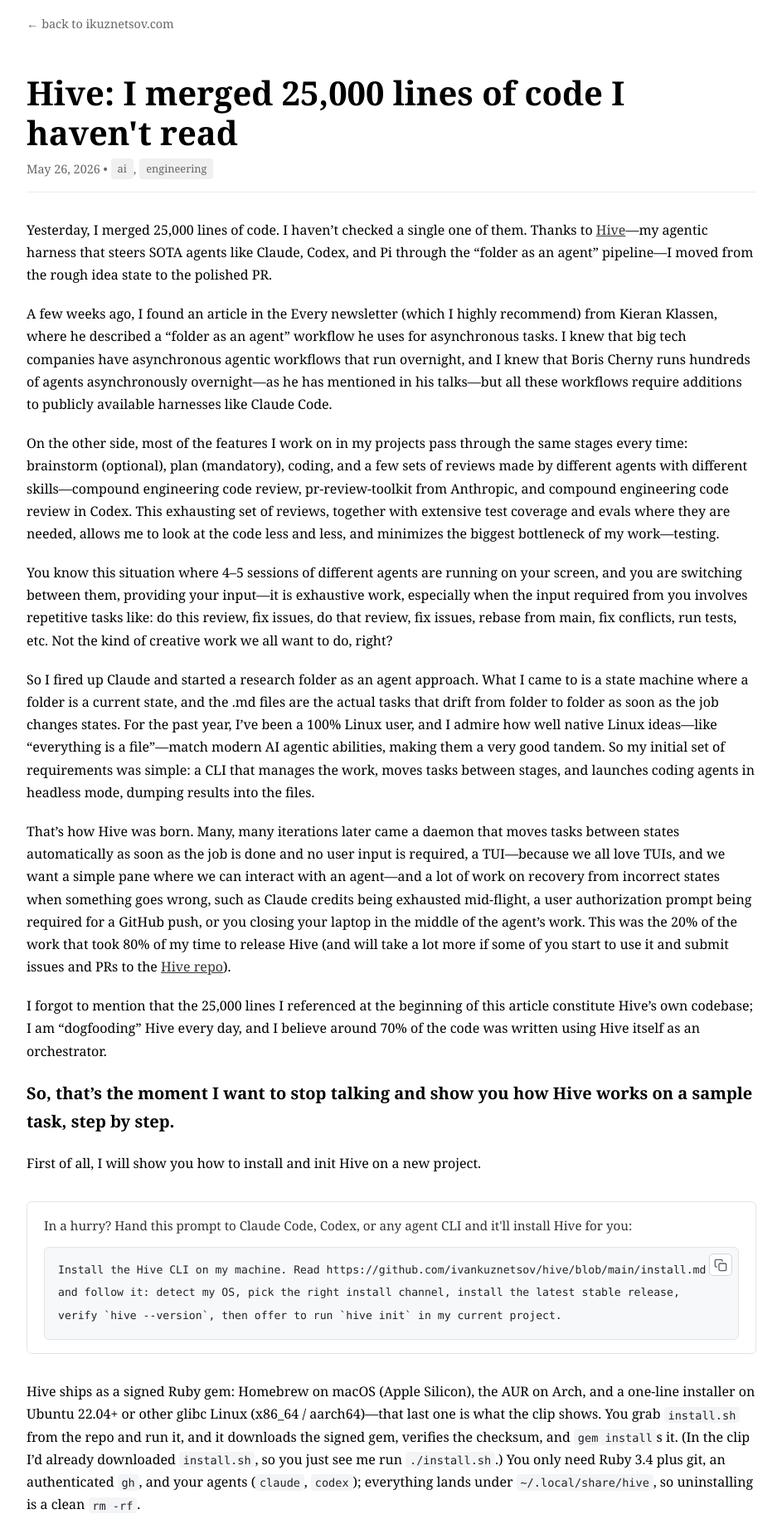
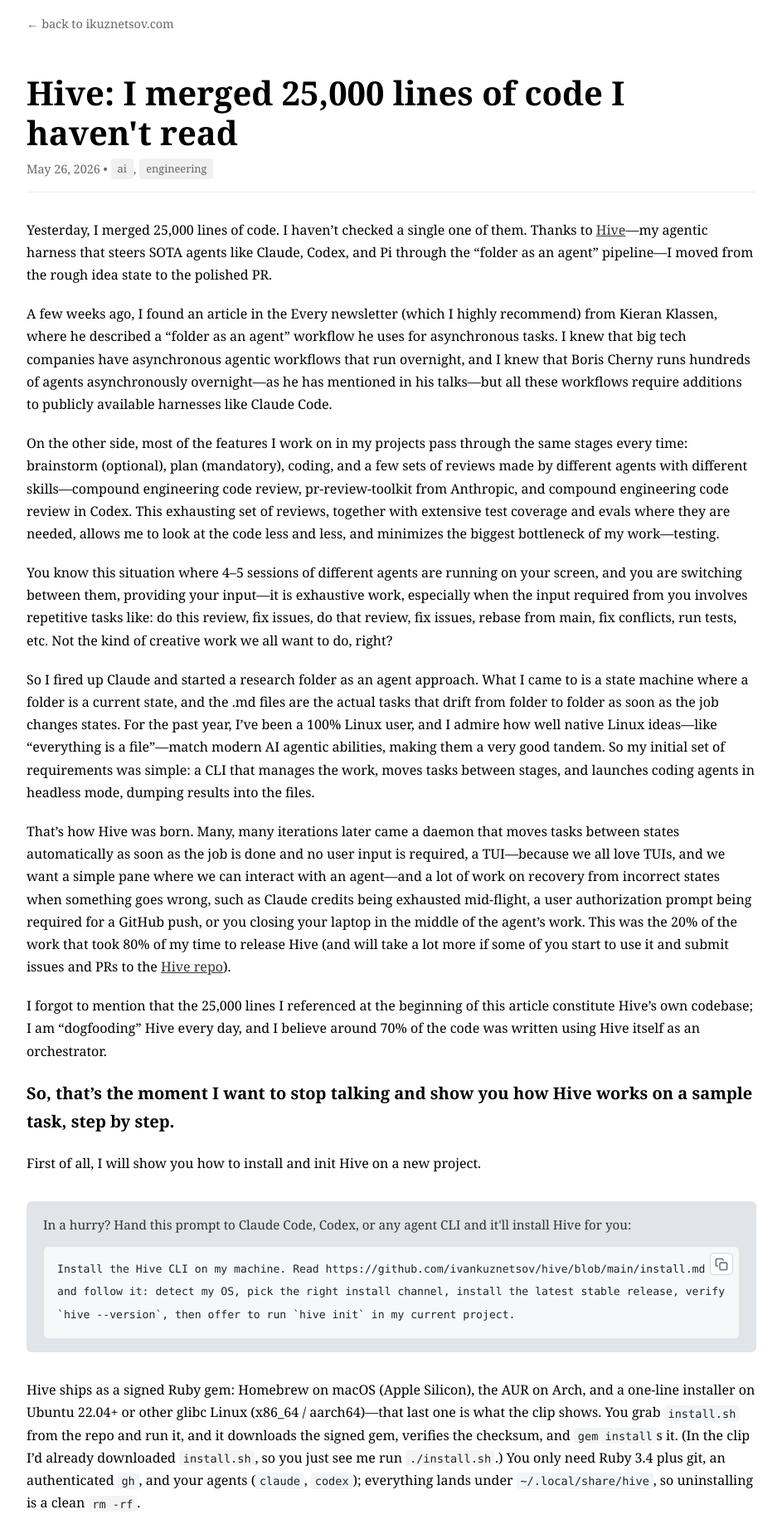
Before and after one commit to ivankuznetsov/ikuznetsov.com, a Jekyll site: the page built from _posts/2026-05-26-introducing-hive.md, in a window 1280 px wide. Shown: the top 1837 px of the page at 83% size, without its empty margins (168-1111 px from the left). Built offline with Jekyll 4.4.1, drawn with Linux system fonts in a browser that asks for light colours; some web fonts are replaced; grey boxes are pictures that could not be loaded.

Commit message:
Give the install-prompt callout a solid gray background
Swap the callout's border for a filled #e1e4e8 background so the lighter
code block reads as a card inside it.

Co-Authored-By: Claude Opus 4.7 (1M context) <noreply@anthropic.com>

```diff
--- a/assets/css/main.css
+++ b/assets/css/main.css
@@ -692,7 +692,7 @@ section ul li:last-child {
 .callout {
   margin: 2rem 0;
   padding: 1rem 1.25rem;
-  border: 1px solid #e1e4e8;
+  background: #e1e4e8;
   border-radius: 6px;
 }
 
```
